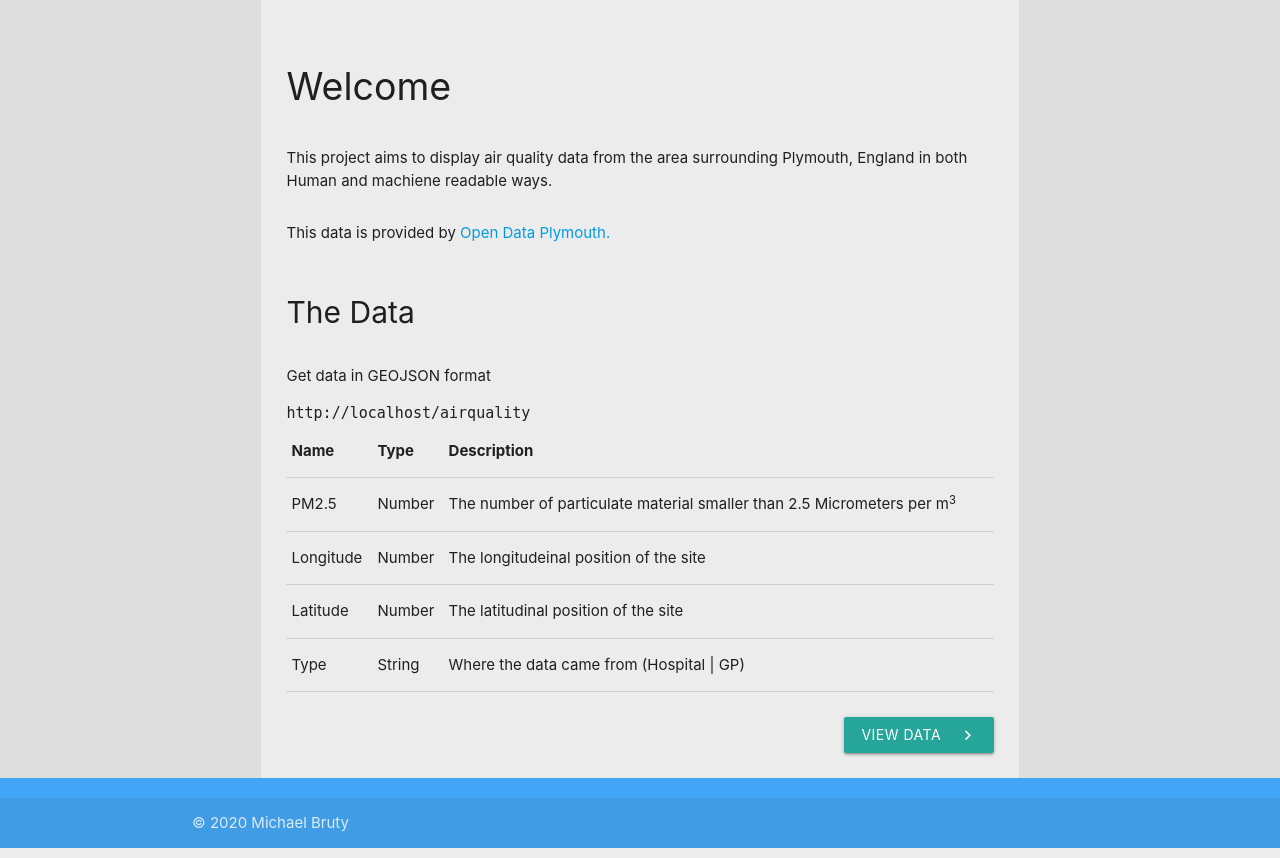
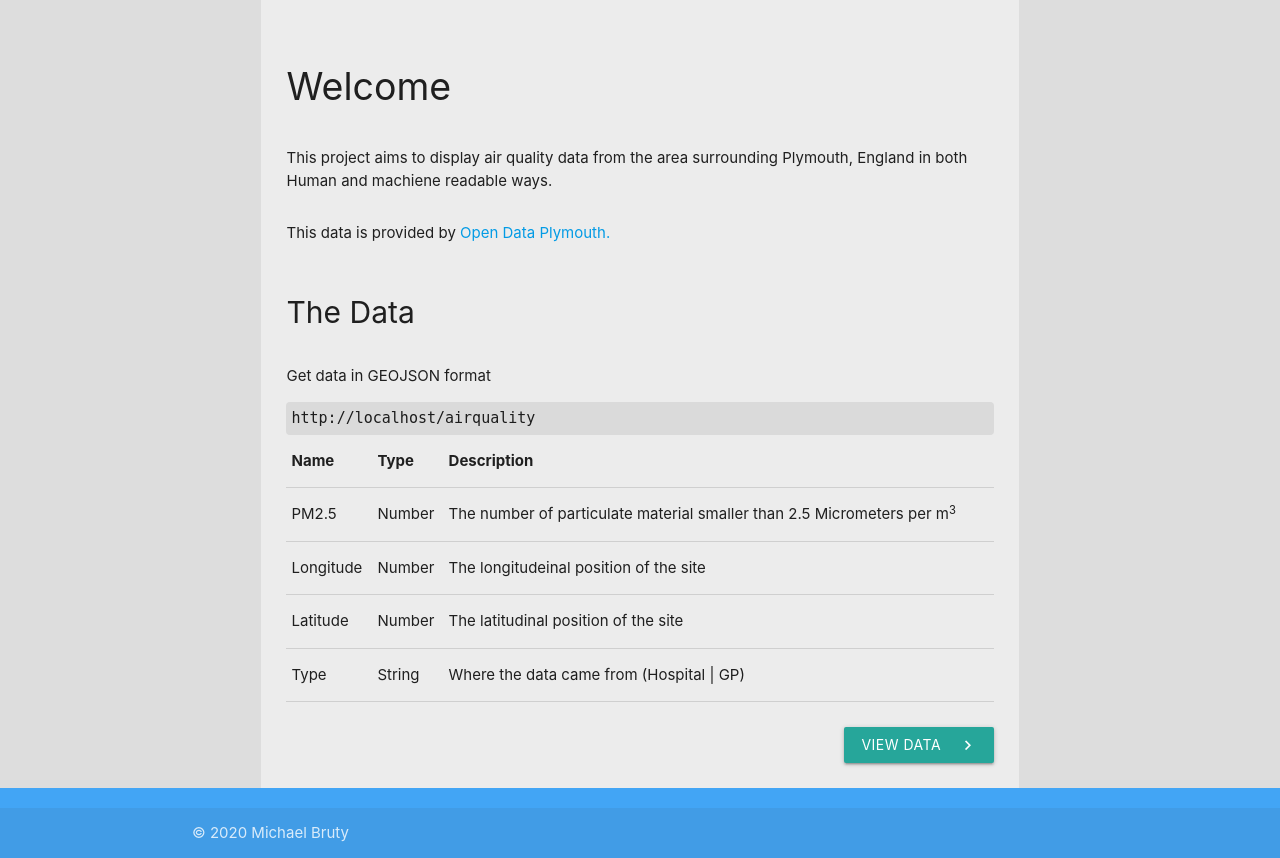
Before and after one commit to mbruty/COMP2001-Assessment, a PHP site: page / in a window 1280 px wide. Shown: the part 65-923 px from the top of the page. Run offline with PHP 8.4, Linux system fonts and the light colour scheme; style sheets or scripts are compiled from the project's sources.

Commit message:
🎨 <code> styling

```diff
--- a/Linked-Data-App/styles/index.css
+++ b/Linked-Data-App/styles/index.css
@@ -39,6 +39,12 @@ main .app h2 {
   font-size: 2em;
 }
 
+main .app code {
+  background-color: #dadada;
+  padding: 5px;
+  border-radius: 4px;
+}
+
 main .app .view-btn {
   width: 150px;
   float: right;
--- a/Linked-Data-App/styles/index.scss
+++ b/Linked-Data-App/styles/index.scss
@@ -24,6 +24,11 @@ body {
       h2{
         font-size: 2em;
       }
+      code {
+        background-color: #dadada;
+        padding: 5px;
+        border-radius: 4px;
+      }
       .view-btn {
         width: 150px;
         float: right;
```
Also changed, not shown: 1 other file.
